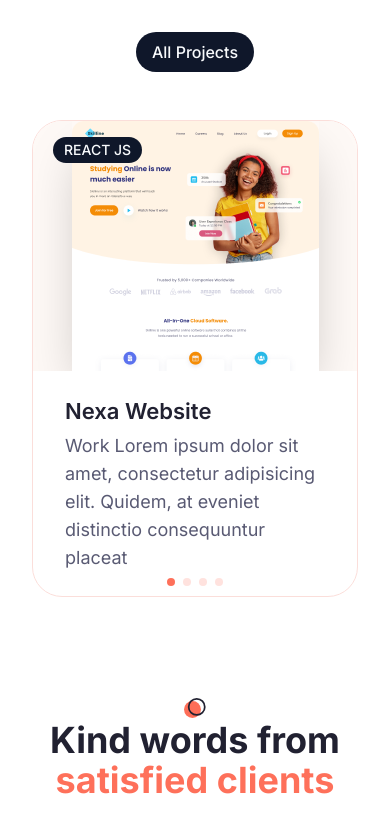
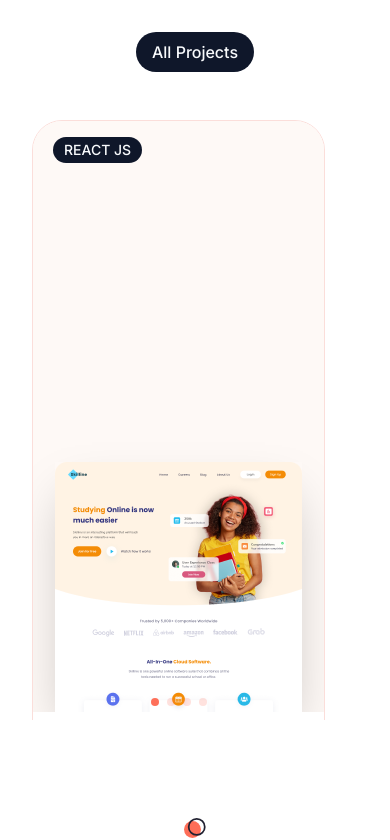
Before and after one commit to TheSoftNode/personal-portfolio, a Next.js app: page / in a window 390 px wide. Shown: the part 3989-4829 px from the top of the page. Built offline with nearby package versions, Linux system fonts and the light colour scheme.

Commit message:
Further styled the project section UI

```diff
--- a/components/ProjectCard.tsx
+++ b/components/ProjectCard.tsx
@@ -16,7 +16,7 @@ const ProjectCard = ({ project }: Props) =>
     <Card className="group overflow-hidden relative">
       <CardHeader className="p-0">
         {/* image */}
-          <div className="relative w-full md:h-[300px] h-[250px] flex items-center justify-center bg-tertiary dark:bg-secondary/40 xl:bg-work_project_bg_light xl:bg-[110%] xl:dark:bg-work_project_bg_dark xl:bg-no-repeat overflow-hidden">
+        <div className="relative w-full md:h-[300px] h-[70vh] flex items-center justify-center bg-tertiary dark:bg-secondary/40 xl:bg-work_project_bg_light xl:bg-[110%] xl:dark:bg-work_project_bg_dark xl:bg-no-repeat overflow-hidden">
           <Image
             className="absolute bottom-0 shadow-2xl"
             src={project.image}
--- a/components/Work.tsx
+++ b/components/Work.tsx
@@ -129,9 +129,9 @@ const Work = (props: Props) => {
           </Link>
         </div>
         {/* slider */}
-        <div className="xl:max-w-[1000px] xl:absolute right-0 top-0">
+        <div className="xl:max-w-[1000px] w-[90%] xl:absolute right-0 top-0">
           <Swiper
-            className="h-[480px]"
+            className="h-[600px]"
             slidesPerView={1}
             breakpoints={{
               640: {
```
